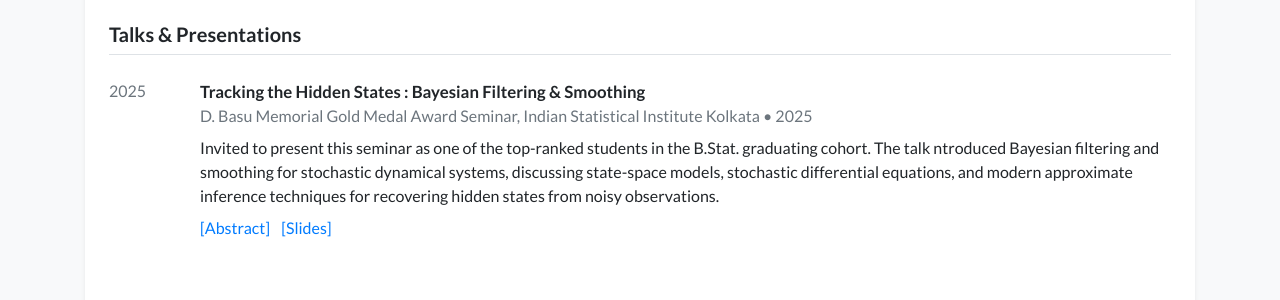
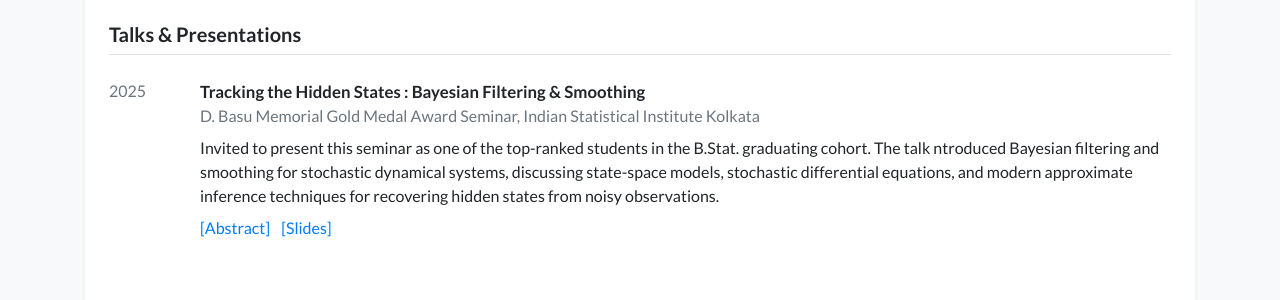
Before and after one commit to yuvrajdutta05/academic-homepage-test, a Jekyll site: the page built from research.html, in a window 1280 px wide and 900 px high, scrolled down 791 px. Shown: the part 154-454 px from the top of the window. Built offline with Jekyll 4.4.1, drawn with Linux system fonts in a browser that asks for light colours; nearby versions of some CDN libraries; a style sheet for code colours, icons or effects is not loaded.

Commit message:
Update profile again 2

```diff
--- a/_includes/widgets/research_page_card.html
+++ b/_includes/widgets/research_page_card.html
@@ -108,9 +108,6 @@
 
                     <div class="text-muted">
                         {{ item.venue }}
-                        {% if item.date %}
-                        • {{ item.date }}
-                        {% endif %}
                     </div>
 
                     <div class="mt-2">
```
